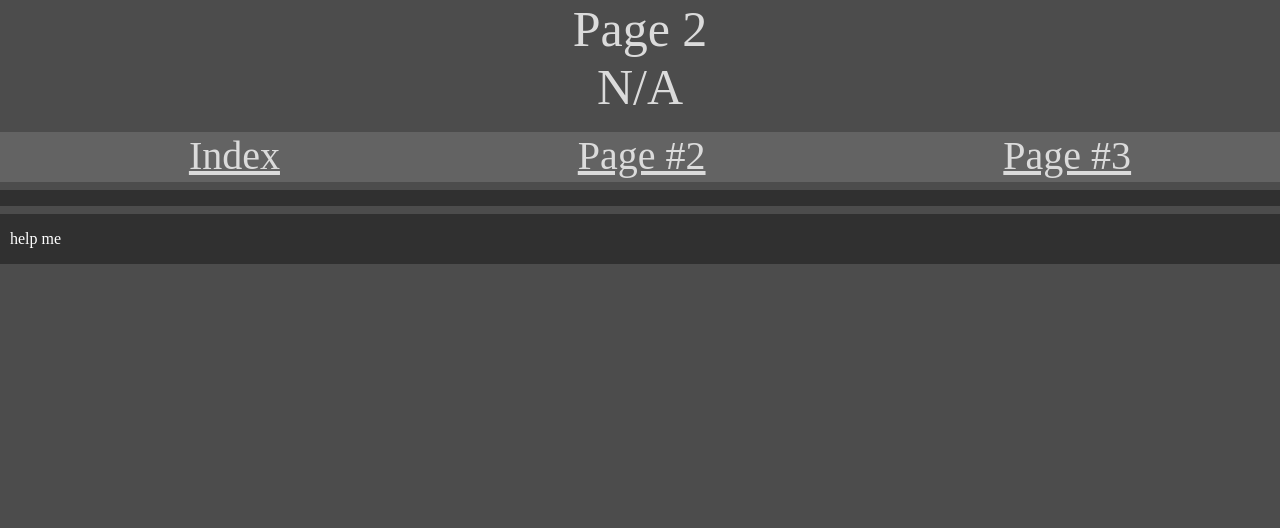
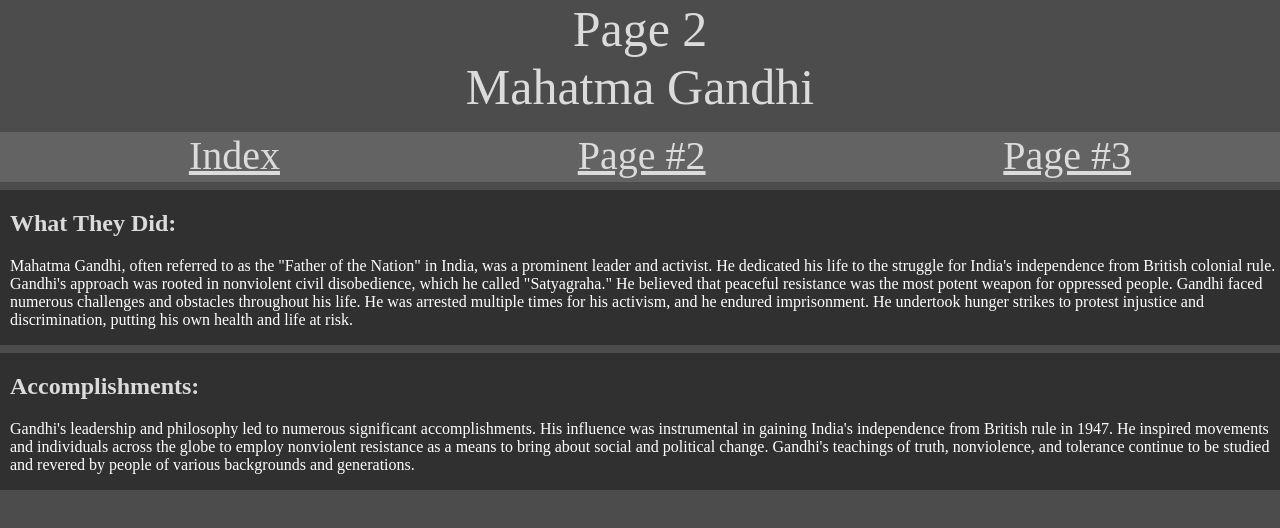
Before and after one commit to LukeIDontThink/WD-U3-P1, a plain HTML site: page page2.html in a window 1280 px wide. Drawn offline with Linux system fonts and the light colour scheme.

Commit message:
Finished requirements

```diff
--- a/css/generic.css
+++ b/css/generic.css
@@ -8,6 +8,10 @@ header {
 	color: #DBDBDB;
 	font-size: 50px;
 	text-align: center;
+}
+
+h1 {
+	color: #dbdbdb;
 }
 
 nav {
@@ -35,6 +39,19 @@ ul {
 	list-style-type: none;
 }
 
+ul a {
+	font-size: 40px;
+	color: #dbdbdb;
+}
+
+ul a:hover {
+	color: #85c7f2;
+}
+
+a:visited {
+	color: #9085f2;
+}
+
 @media (max-width: 343px) {
 	nav {
 		height: auto;
@@ -46,12 +63,3 @@ ul {
 		list-style-type: none;
 	}
 }
-
-ul a {
-	font-size: 40px;
-	color: #dbdbdb;
-}
-
-ul a:hover {
-	color: #85c7f2
-}
--- a/page2.html
+++ b/page2.html
@@ -15,7 +15,7 @@
 	<header>
 		Page 2
 		<br>
-		N/A
+		Mahatma Gandhi
 	</header>
 	<nav>
 		<ul>
@@ -31,10 +31,27 @@
 		</ul>
 	</nav>
 	<article>
-		<p></p>
+		<h1>What They Did:</h1>
+		<p>Mahatma Gandhi, often referred to as the "Father of the Nation" in India, was a prominent leader and
+			activist. He
+			dedicated his life to the struggle for India's independence from British colonial rule. Gandhi's approach
+			was rooted in
+			nonviolent civil disobedience, which he called "Satyagraha." He believed that peaceful resistance was the
+			most potent
+			weapon for oppressed people. Gandhi faced numerous challenges and obstacles throughout his life. He was
+			arrested multiple times for his activism,
+			and he endured imprisonment. He undertook hunger strikes to protest injustice and discrimination, putting
+			his own health and life at risk.</p>
 	</article>
 	<article>
-		<p>help me</p>
+		<h1>Accomplishments:</h1>
+		<p>Gandhi's leadership and philosophy led to numerous significant accomplishments. His influence was
+			instrumental in
+			gaining India's independence from British rule in 1947. He inspired movements and individuals across the
+			globe to employ nonviolent resistance as a means to bring about
+			social and political change. Gandhi's teachings of truth, nonviolence, and tolerance continue to be studied
+			and revered by people of various
+			backgrounds and generations.</p>
 	</article>
 
 </body>
```
Also changed, not shown: index.html (+11 -2 lines), page3.html (+18 -3 lines).
